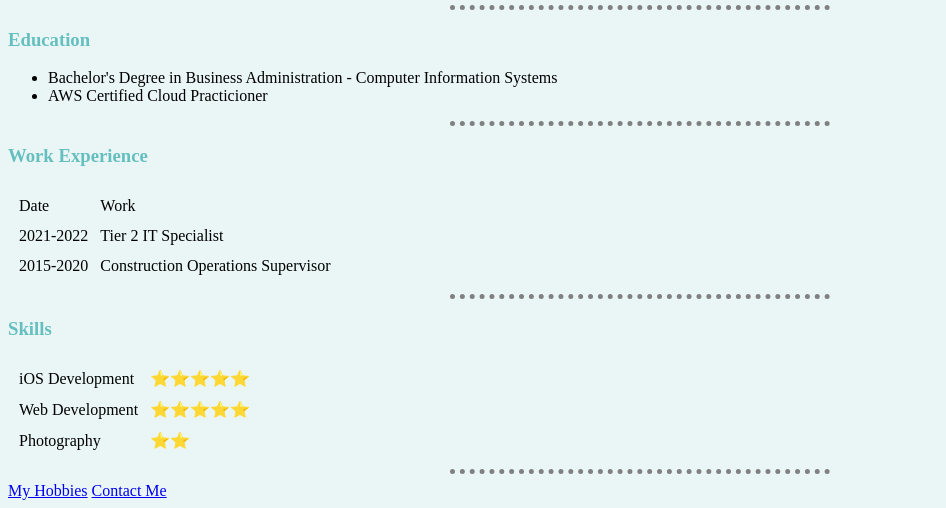
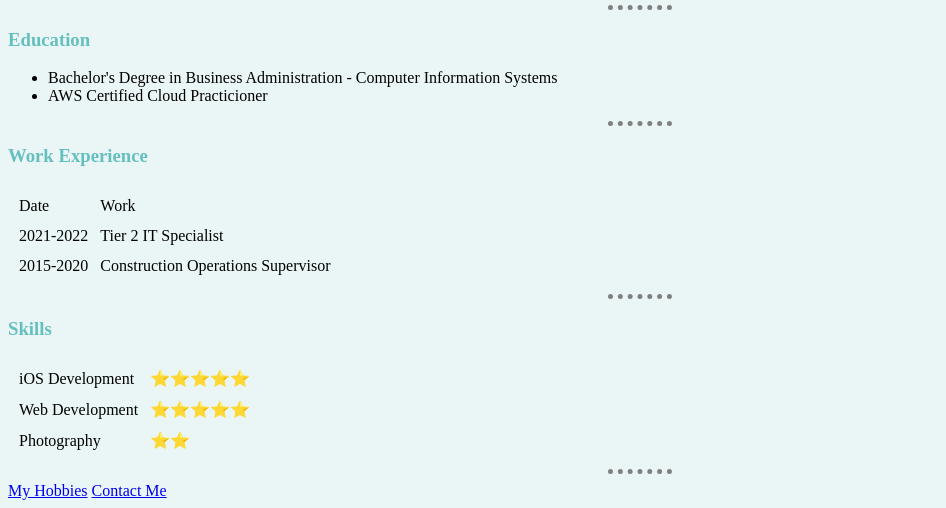
Before and after one commit to JoeLoera/Web_Dev_Profile, a plain HTML site: page HTML - Personal Site/index.html in a window 1280 px wide. Shown: the part 357-865 px from the top of the page, without its empty margins (0-946 px from the left). Drawn offline with Linux system fonts and the light colour scheme.

Commit message:
Updated hr line breaks in CSS

```diff
--- a/HTML - Personal Site/CSS/styles.css
+++ b/HTML - Personal Site/CSS/styles.css
@@ -9,7 +9,7 @@ hr{
   border-right-style: none;
   border-color: grey;
   border-width: 5px;
-  width: 30%;
+  width: 5%;
 
 }
 
```
